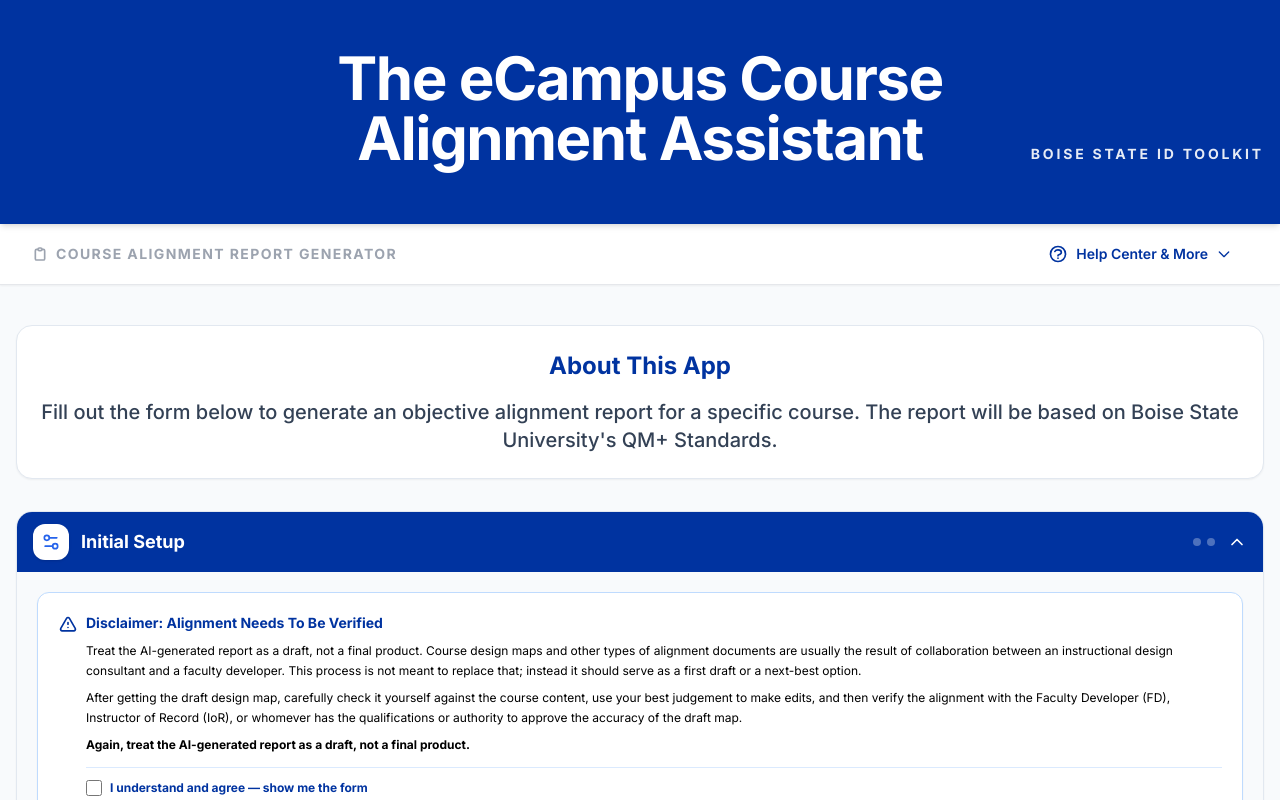
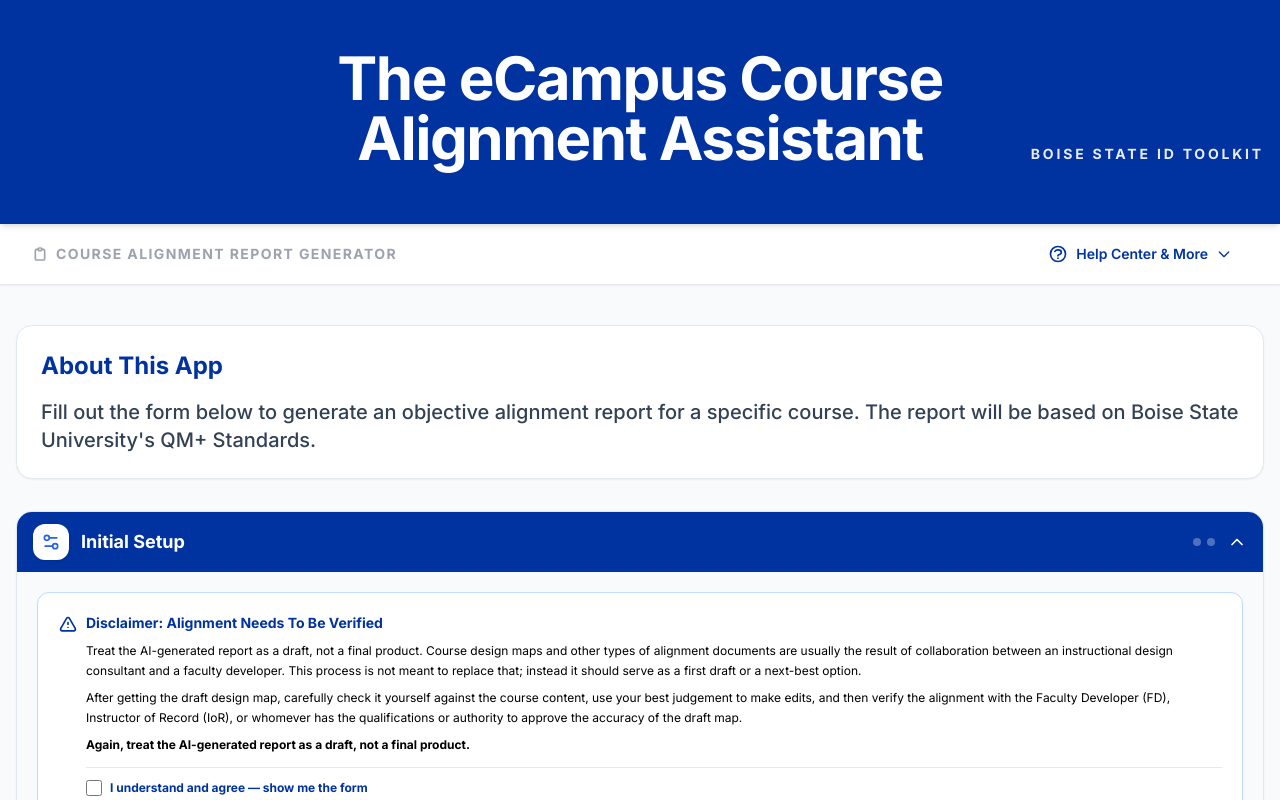
Before and after one commit to extrasnow75-bit/eCampus-Course-Alignment-Assistant, a React (Vite) app: page / in a window 1280 px wide. Shown: the top 800 px of the page. Built offline with nearby package versions, Linux system fonts and the light colour scheme; no server answers.

Commit message:
Left-align text in About This App instruction box

```diff
--- a/App.tsx
+++ b/App.tsx
@@ -396,7 +396,7 @@
       <main className="max-w-7xl mx-auto px-4 mt-10">
 
         {/* Instruction Box */}
-        <div className="mb-8 bg-white rounded-2xl border border-slate-200 shadow-sm p-6 text-center animate-in fade-in slide-in-from-top-4 duration-500">
+        <div className="mb-8 bg-white rounded-2xl border border-slate-200 shadow-sm p-6 animate-in fade-in slide-in-from-top-4 duration-500">
           <h2 className="text-2xl font-bold text-[#0033A0] mb-4">About This App</h2>
           <p className="text-xl font-medium text-slate-700">
             Fill out the form below to generate an objective alignment report for a specific course. The report will be based on Boise State University's QM+ Standards.
```
